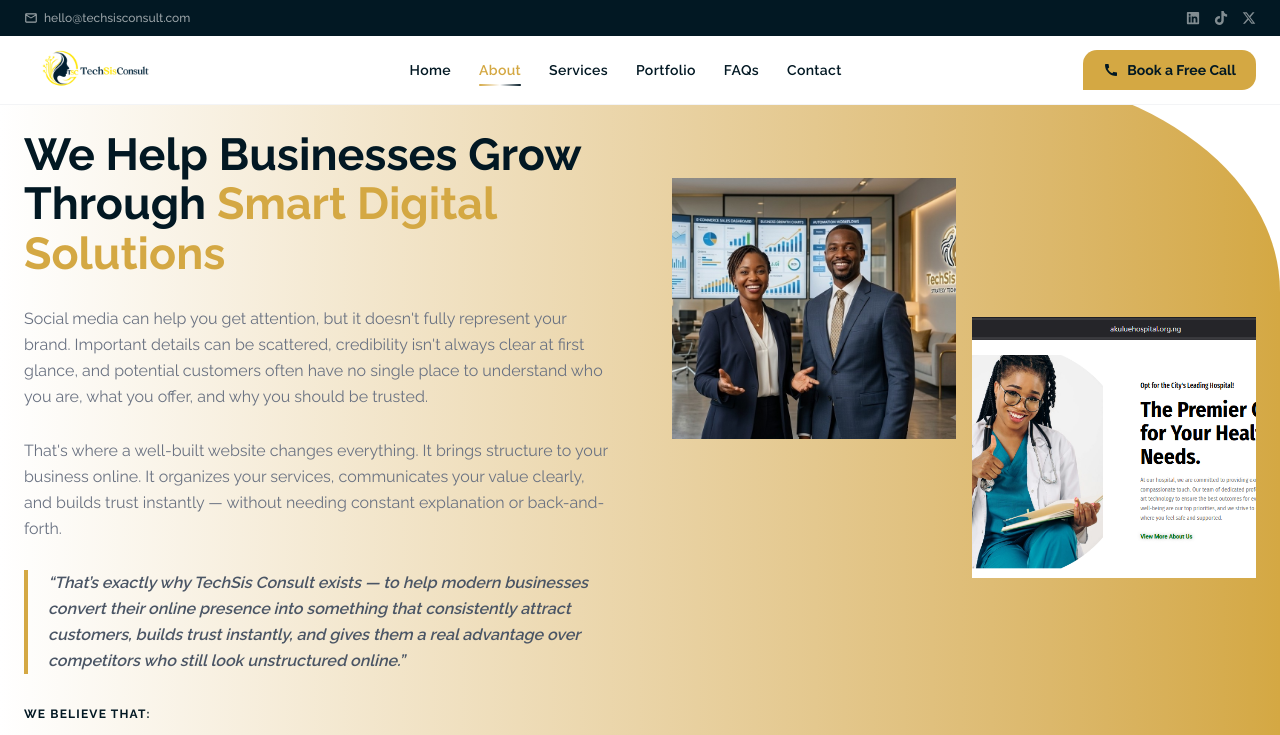
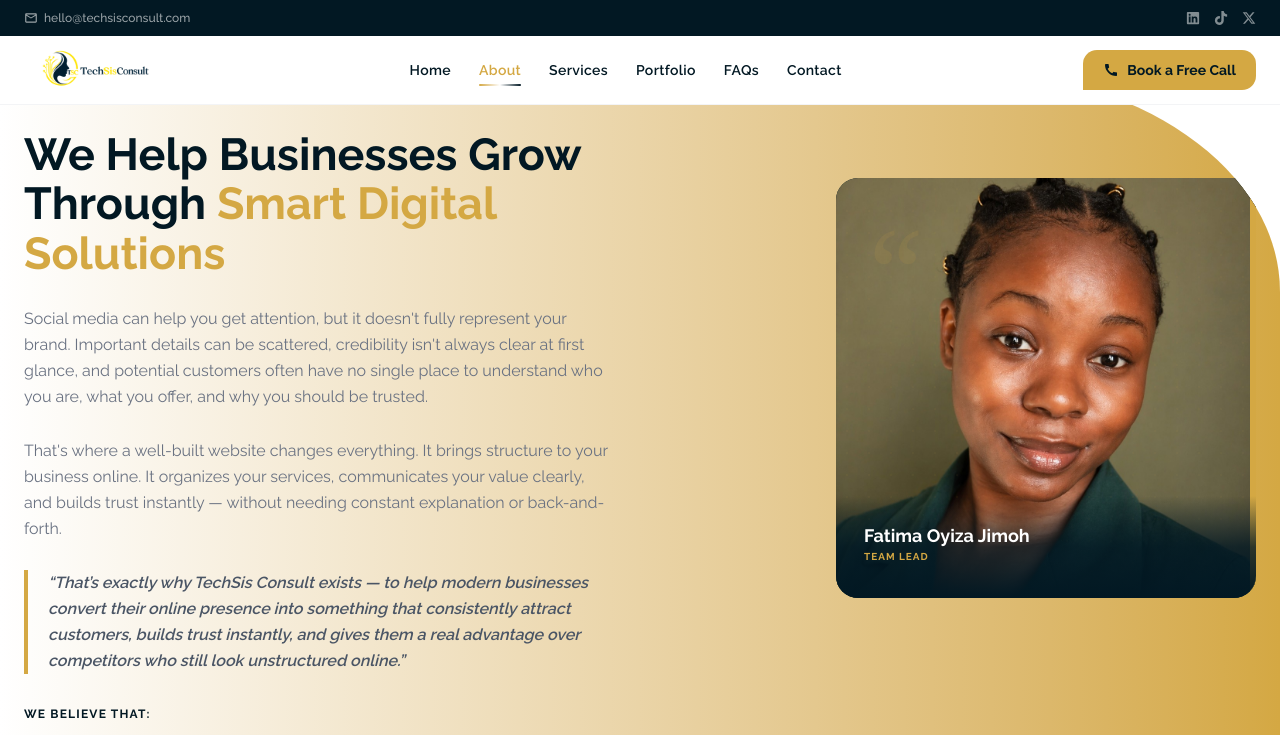
Before and after one commit to TechSisConsult/tech-sis-consult, a Next.js app: page /about in a window 1280 px wide. Shown: the top 735 px of the page. Built offline with nearby package versions, Linux system fonts and the light colour scheme; no server answers.

Commit message:
Add founder to about page

```diff
--- a/src/components/about/OurStory.tsx
+++ b/src/components/about/OurStory.tsx
@@ -4,8 +4,7 @@ import { motion, useInView } from 'motion/react';
 import Image from 'next/image';
 import { useRef } from 'react';
 import { FaCheck } from 'react-icons/fa6';
-import Image1 from '../../../public/client-sites/hospital-site2.png';
-import Image3 from '../../../public/bg-10.jpeg';
+import FounderImage from '../../../public/founder.jpeg';
 
 const ease = [0.22, 1, 0.36, 1] as const;
 
@@ -42,7 +41,7 @@ const WHAT_WE_BELIEVE = [
 
 export default function OurStory() {
   const imgRef = useRef(null);
-  // const imgInView = useInView(imgRef, { once: true, margin: '-80px' });
+  const imgInView = useInView(imgRef, { once: true, margin: '-80px' });
 
   return (
     <section className="pt-15 mt-[70px] bg-gradient-to-r from-white to-[#d4a843] overflow-hidden rounded-r-[25%]">
@@ -108,7 +107,7 @@ export default function OurStory() {
           </div>
 
           <div ref={imgRef} className="relative lg:sticky lg:top-12">
-            {/* <motion.article
+            <motion.article
               initial={{ x: 50, opacity: 0 }}
               animate={imgInView ? { x: 0, opacity: 1 } : {}}
               transition={{ duration: 0.8, ease }}
@@ -139,43 +138,10 @@ export default function OurStory() {
                   Fatima Oyiza Jimoh
                 </p>
                 <p className="text-[#d4a843] text-[10px] font-bold uppercase tracking-widest mb-1.5">
-                  Founder, TechSisConsult
+                  Team Lead
                 </p>
               </div>
-            {/* </motion.article>  */}
-
-            <motion.section
-              initial={{ opacity: 0, x: 50 }}
-              animate={{ opacity: 1, x: 0 }}
-              transition={{ duration: 0.9, ease, delay: 0.2 }}
-              className="grid grid-cols-2 gap-4 h-[220px] lg:h-[400px]"
-            >
-              <article className="relative overflow-hidden row-span-2">
-                <Image
-                  src={Image3}
-                  alt="office"
-                  className="object-cover"
-                  fill
-                />
-              </article>
-
-              <figure>
-                <div className="absolute bottom-5 left-5 right-5" />
-              </figure>
-
-              <article className="relative overflow-hidden row-span-2">
-                <Image
-                  src={Image1}
-                  alt="office"
-                  className="object-cover"
-                  fill
-                />
-              </article>
-
-              {/* <article className="relative overflow-hidden bg-[#021823]/80 border border-white/8">
-                <Image src={Image2} alt="office" className="w-full" fill />
-              </article> */}
-            </motion.section>
+            </motion.article>
           </div>
         </div>
       </div>
```
